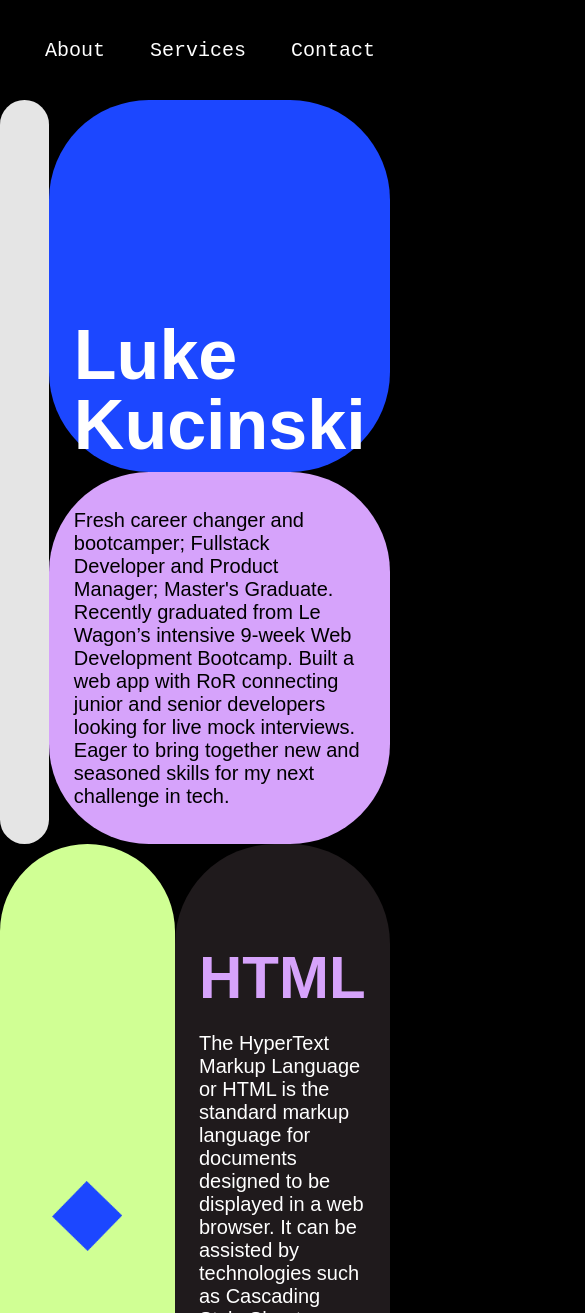
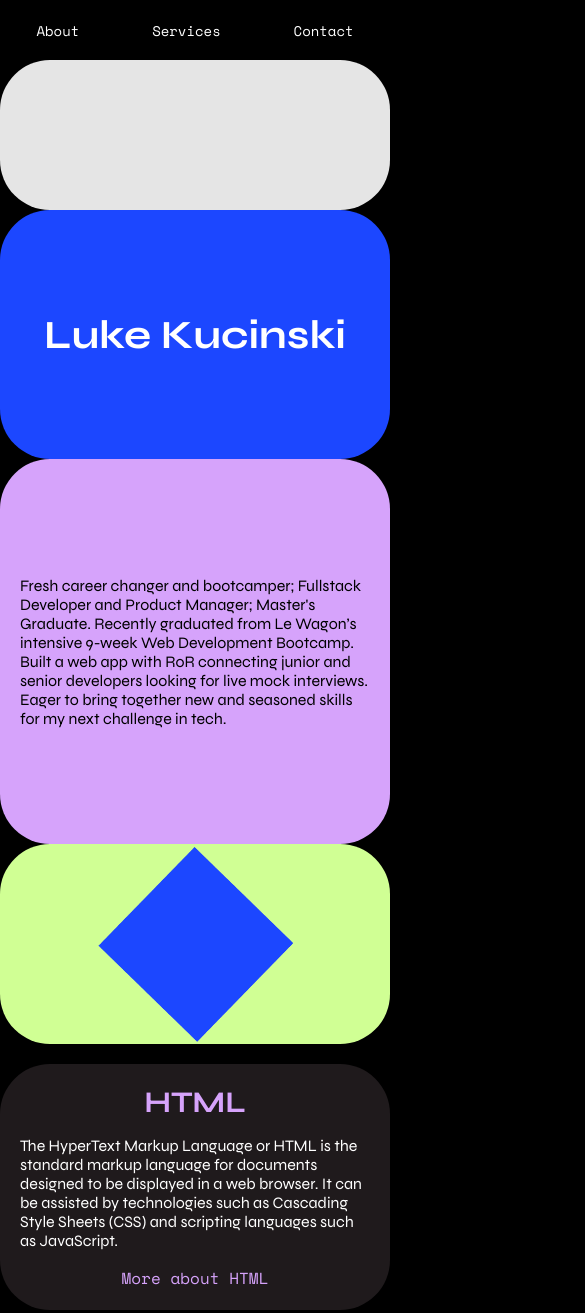
Before and after one commit to LKb22/Frontend-Challenges, a website built with Parcel: page HTML_CSS_JS/src/index.html in a window 390 px wide. Shown: the top 1313 px of the page, 585 px wide, since content can reach past the window. Built offline with nearby package versions, Linux system fonts and the light colour scheme.

Commit message:
mobile-first

```diff
--- a/HTML_CSS_JS/src/index.html
+++ b/HTML_CSS_JS/src/index.html
@@ -1,8 +1,20 @@
 <!DOCTYPE html>
 <html lang="en">
 	<head>
-		<meta charset="UTF-8" />
 		<title>Luke Kucinski</title>
+		<link
+			rel="preconnect"
+			href="https://fonts.googleapis.com"
+		/>
+		<link
+			rel="preconnect"
+			href="https://fonts.gstatic.com"
+			crossorigin
+		/>
+		<link
+			href="https://fonts.googleapis.com/css2?family=Space+Mono:ital,wght@0,400;0,700;1,400;1,700&family=Syne:wght@400..800&display=swap"
+			rel="stylesheet"
+		/>
 		<link
 			rel="stylesheet"
 			href="./scss/site.scss"
@@ -10,6 +22,11 @@
 		<link
 			rel="stylesheet"
 			href="./scss/style.scss"
+		/>
+		<meta charset="UTF-8" />
+		<meta
+			name="viewport"
+			content="width=device-width, initial-scale=1.0"
 		/>
 	</head>
 	<body>
--- a/HTML_CSS_JS/src/scss/_about.scss
+++ b/HTML_CSS_JS/src/scss/_about.scss
@@ -1,33 +1,41 @@
-/* About */
+@use './_variables' as *;
+
 section.about {
+  display: flex;
+  flex-direction: column;
 
   .empty {
-    flex-basis: 37.5vw;
+    flex-basis: auto;
+    height: 150px;
     background: var(--grey);
     border-radius: var(--border-radius);
   }
 
   article {
-    flex: 1;
     display: flex;
     flex-direction: column;
+    flex: 1;
 
     .title {
-      flex: 1;
+      flex: auto;
       display: flex;
-      align-items: flex-end;
+      align-items: center;
+      justify-content: center;
       background: var(--blue);
       border-radius: var(--border-radius);
-      padding: var(--gutter);
+      padding: 20px;
+      font-size: 18px;
     }
 
     .description {
-      flex: 1;
+      flex: auto;
       display: flex;
       align-items: center;
+      justify-content: center;
       background: var(--pink);
       border-radius: var(--border-radius);
-      padding: var(--gutter);
+      padding: 20px;
+      font-size: 16px;
       color: var(--black);
     }
   }
--- a/HTML_CSS_JS/src/scss/_contact.scss
+++ b/HTML_CSS_JS/src/scss/_contact.scss
@@ -1,18 +1,26 @@
+@use './_variables' as *;
+
 section.contact {
+  display: flex;
+  flex-direction: column;
   align-items: center;
   justify-content: center;
   background: linear-gradient(#1c47ff, #d0ff94 60%, #d6a3fb 70%, #e5e5e5);
   border-radius: var(--border-radius);
+  padding: 20px;
 
   a {
-    font-size: 100px;
+    font-size: 35px;
     color: var(--black);
     font-weight: bold;
+    text-align: center;
+    word-wrap: break-word;
   }
 }
 
 section.contact.full-screen {
-  height: 100vh;
+  height: auto;
+  min-height: 100vh;
   top: 0;
   margin-top: 0;
   z-index: 3;
--- a/HTML_CSS_JS/src/scss/_nav.scss
+++ b/HTML_CSS_JS/src/scss/_nav.scss
@@ -1,16 +1,18 @@
-/* Nav */
+@use './_variables' as *;
+
 nav {
   position: fixed;
   width: 100%;
-  height: 100px;
+  height: 60px;
   top: 0;
   left: 0;
-  font-size: 20px;
+  font-size: 16px;
   z-index: 1;
 
   ul {
     display: flex;
     align-items: center;
+    justify-content: space-around;
     width: 100%;
     height: 100%;
     margin: 0;
@@ -18,11 +20,11 @@ nav {
 
     li {
       list-style: none;
-      margin-left: 45px;
+      margin-left: 0;
 
       a {
         color: var(--white);
-        font-family: 'Space Mono', monospace;
+        font-size: 14px;
       }
     }
   }
--- a/HTML_CSS_JS/src/scss/_service.scss
+++ b/HTML_CSS_JS/src/scss/_service.scss
@@ -1,7 +1,12 @@
+@use './_variables' as *;
+
 section.service {
+  display: flex;
+  flex-direction: column;
 
   article {
     display: flex;
+    flex-direction: column;
     width: 100%;
   }
 
@@ -9,14 +14,15 @@ section.service {
     display: flex;
     align-items: center;
     justify-content: center;
-    flex-basis: 56.25vw;
-    margin: 0;
+    flex-basis: auto;
+    width: 100%;
+    height: 200px;
+    margin: 0 0 20px 0;
     background: var(--green);
     border-radius: var(--border-radius);
-    max-width: 62.5vw;
 
     img {
-      width: 40%;
+      width: 50%;
     }
   }
 
@@ -24,14 +30,12 @@ section.service {
     display: flex;
     flex-direction: column;
     justify-content: center;
-    flex: 1;
+    align-items: center;
+    flex: auto;
+    width: 100%;
     background: #1f1a1c;
-    padding: var(--gutter);
+    padding: 20px;
     border-radius: var(--border-radius);
-
-    a {
-      font-family: monospace;
-    }
   }
 }
 
@@ -72,5 +76,5 @@ section.service.service-html.sticky,
 section.service.service-css.sticky,
 section.service.service-js.sticky {
   position: sticky;
-  margin-top: 100px;
+  margin-top: 60px;
 }
--- /dev/null
+++ b/HTML_CSS_JS/src/scss/_variables.scss
@@ -0,0 +1,10 @@
+$tablet: 768px;
+$desktop: 1024px;
+
+@mixin respond($breakpoint) {
+  @if $breakpoint == tablet {
+    @media (min-width: #{$tablet}) { @content; }
+  } @else if $breakpoint == desktop {
+    @media (min-width: #{$desktop}) { @content; }
+  }
+}
--- a/HTML_CSS_JS/src/scss/site.scss
+++ b/HTML_CSS_JS/src/scss/site.scss
@@ -1,3 +1,4 @@
+@use './_variables' as *;
 @use './_nav.scss' as *;
 @use './_about.scss' as *;
 @use './_service.scss' as *;
@@ -8,19 +9,19 @@
 }
 
 html, body {
-  --border-radius: 100px;
+  --border-radius: 50px;
   --blue: #1c47ff;
   --pink: #d6a3fb;
   --green: #d0ff94;
   --grey: #e5e5e5;
   --white: #ffffff;
   --black: #000000;
-  --gutter: 3.125vw 6.25vw;
+  --gutter: 6.25vw;
 
   margin: 0;
   padding: 0;
   background: var(--black);
   color: var(--white);
-  font-size: 20px;
-  font-family: sans-serif;
+  font-size: 16px;
+  font-family: "Syne", serif;
 }
--- a/HTML_CSS_JS/src/scss/style.scss
+++ b/HTML_CSS_JS/src/scss/style.scss
@@ -1,24 +1,28 @@
+@use './_variables' as *;
+
 h1 {
-  font-size: 70px;
-  line-height: 1em;
+  font-size: 40px;
+  line-height: 1.2em;
   margin: 0px;
 }
 
 h2 {
-  font-size: 60px;
+  font-size: 30px;
   margin: 0px;
 }
 
 a {
   color: var(--white);
   text-decoration: none;
+  font-family: "Space Mono", serif;
 }
 
 section {
   position: relative;
   display: flex;
+  flex-direction: column;
   width: 100%;
-  height: calc(100vh - 100px);
-  top: 100px;
+  height: calc(100vh - 60px);
+  top: 60px;
   z-index: 2;
 }
```
Also changed, not shown: HTML_CSS_JS/dist/index.html, 4 other files.
